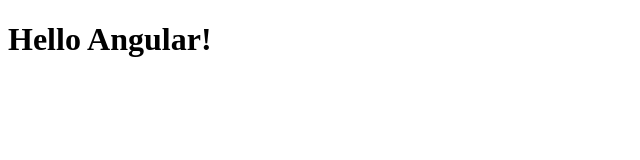
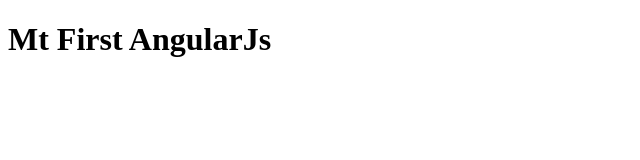
Before and after one commit to artIskul/angularJs.test, a plain HTML site: page index.html in a window 1280 px wide. Shown: the whole page, without its empty margins (0-640 px from the left). Drawn offline with Linux system fonts and the light colour scheme.

Commit message:
New version web file

```diff
--- a/index.html
+++ b/index.html
@@ -6,6 +6,6 @@
     <title>AngularJs</title>
 </head>
 <body>
-    <h1>Hello Angular!</h1>
+    <h1>Mt First AngularJs</h1>
 </body>
 </html>
```
